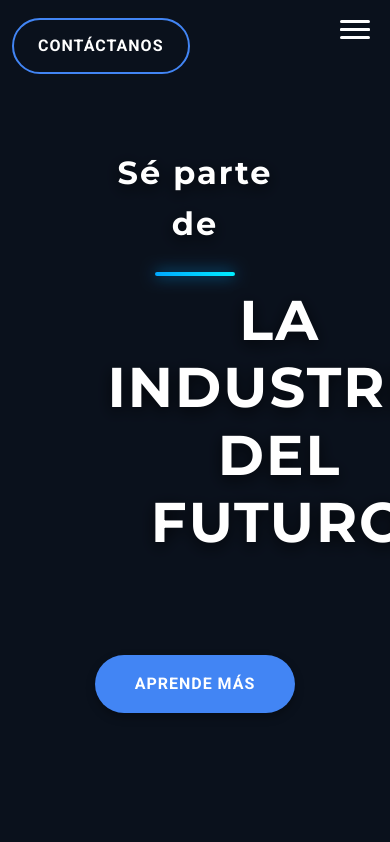
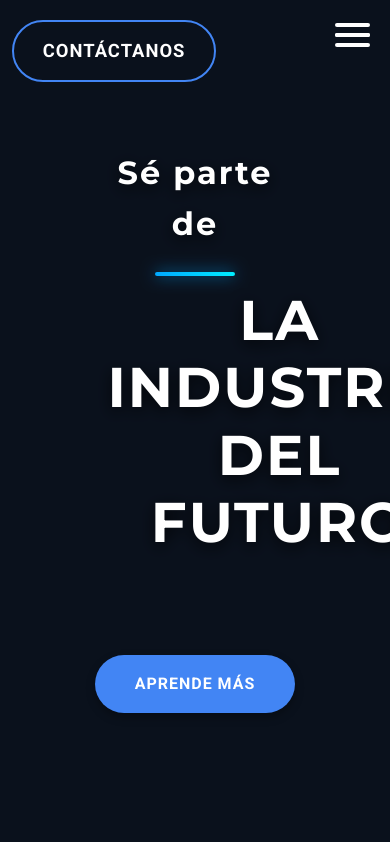
Before and after one commit to AlejandroLiinares/IwieDrones, a React (Vite) app: page / in a window 390 px wide. Shown: the top 842 px of the page. Built offline with nearby package versions, Linux system fonts and the light colour scheme.

Commit message:
Aumento de tamaño del header

```diff
--- a/src/styles/Header.css
+++ b/src/styles/Header.css
@@ -19,7 +19,7 @@
   display: flex;
   align-items: center;
   justify-content: center;
-  height: 80px;
+  height: 90px;
   max-width: 1200px;
   margin: 0 auto;
   padding: 0 var(--spacing-md);
@@ -28,7 +28,7 @@
 }
 
 .header.scrolled .header-container {
-  height: 70px;
+  height: 80px;
 }
 
 .nav-menu {
@@ -42,7 +42,7 @@
   list-style: none;
   margin: 0;
   padding: 0;
-  gap: 2rem;
+  gap: 2.5rem;
 }
 
 .nav-item {
@@ -52,9 +52,9 @@
 .nav-link {
   color: #ffffff;
   text-decoration: none;
-  font-size: 1rem;
+  font-size: 1.15rem;
   font-weight: 600;
-  padding: 0.5rem 0;
+  padding: 0.6rem 0;
   transition: all 0.3s ease;
   position: relative;
   white-space: nowrap;
@@ -90,10 +90,10 @@
   display: inline-block;
   background: #4285f4;
   color: white;
-  font-size: 1rem;
+  font-size: 1.15rem;
   font-weight: 600;
   text-transform: uppercase;
-  padding: 0.8rem 1.5rem;
+  padding: 0.9rem 1.8rem;
   border-radius: 50px;
   text-decoration: none;
   box-shadow: 0 4px 10px rgba(0, 0, 0, 0.3);
@@ -122,14 +122,14 @@
 
 .menu-icon {
   position: relative;
-  width: 30px;
-  height: 20px;
+  width: 35px;
+  height: 24px;
 }
 
 .menu-icon span {
   display: block;
   position: absolute;
-  height: 3px;
+  height: 3.5px;
   width: 100%;
   background: white;
   border-radius: 3px;
@@ -144,15 +144,15 @@
 }
 
 .menu-icon span:nth-child(2), .menu-icon span:nth-child(3) {
-  top: 8px;
+  top: 10px;
 }
 
 .menu-icon span:nth-child(4) {
-  top: 16px;
+  top: 20px;
 }
 
 .mobile-menu-button.active span:nth-child(1) {
-  top: 8px;
+  top: 10px;
   width: 0%;
   left: 50%;
 }
@@ -166,7 +166,7 @@
 }
 
 .mobile-menu-button.active span:nth-child(4) {
-  top: 8px;
+  top: 10px;
   width: 0%;
   left: 50%;
 }
@@ -206,7 +206,7 @@
   }
 
   .nav-link {
-    font-size: 1.2rem;
+    font-size: 1.35rem;
   }
 
   .contact-button {
@@ -218,7 +218,7 @@
 
 @media (max-width: 768px) {
   .header-container {
-    height: 60px;
+    height: 70px;
     padding: 0.5rem var(--spacing-md);
   }
 }
```
